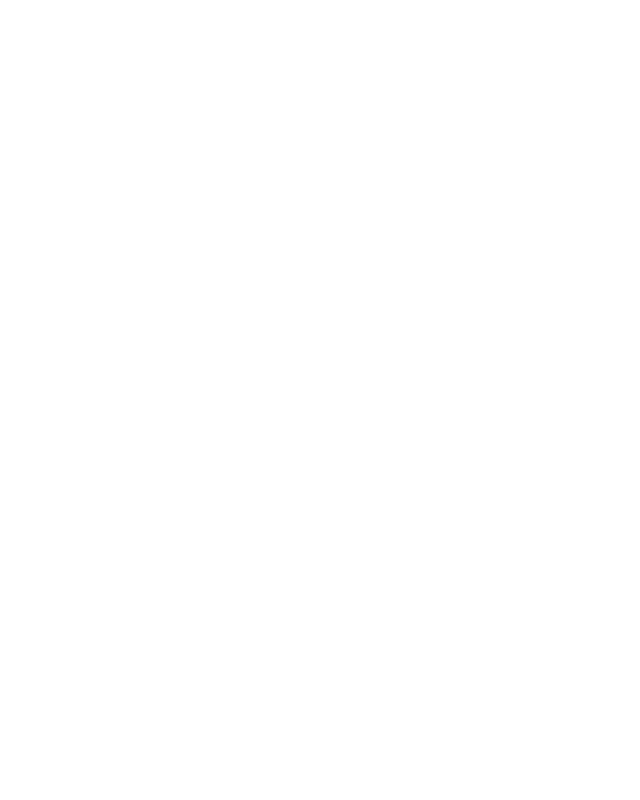
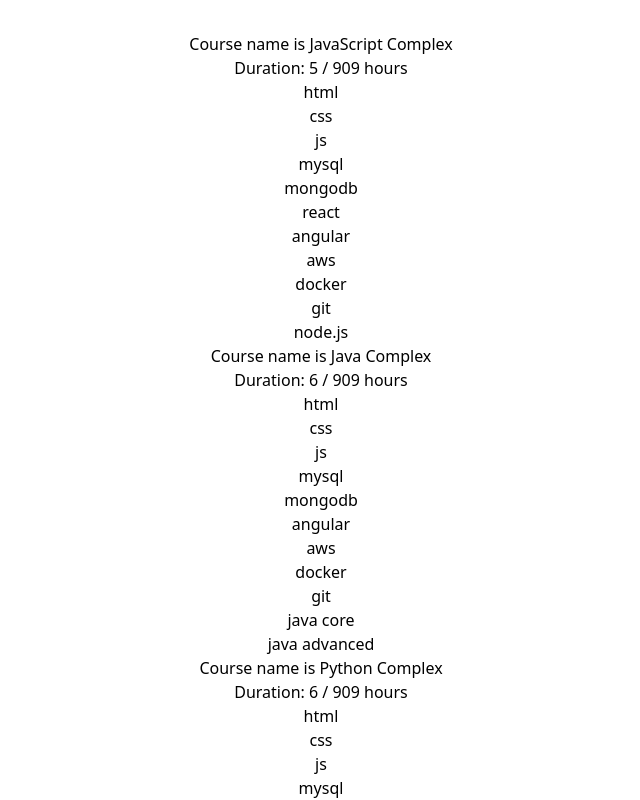
Before and after one commit to KotSerhii/react-2025-test, a React (Vite) app: page / in a window 1280 px wide. Shown: the top 800 px of the page, without its empty margins (319-959 px from the left). Built offline with nearby package versions, Linux system fonts and the light colour scheme.

Commit message:
Commit HomeWork1 Task4 add components

```diff
--- a/src/App.tsx
+++ b/src/App.tsx
@@ -1,10 +1,11 @@
 import './App.css'
+import CoursesList from "../src/components/CoursesList/CoursesList"
 
 function App() {
 
     return (
         <>
-
+<CoursesList/>
         </>
     )
 }
--- /dev/null
+++ b/src/components/CourseComponent/CourseComponent.tsx
@@ -0,0 +1,19 @@
+import type {FC} from 'react';
+import type {ICourse} from "../../models/ICourse";
+
+type MyPropsType={
+    course: ICourse;
+}
+const CourseComponent:FC<MyPropsType>=({course})=>{
+    return(
+  <div>
+<h2>Course name is {course.title}</h2>
+<p>Duration: {course.monthDuration} / {course.hourDuration} hours</p>
+      <ul>
+          {course.modules.map((module, index)=>
+              <li key={index}>{module}</li>)}
+      </ul>
+  </div>
+    )
+};
+export default CourseComponent;
--- /dev/null
+++ b/src/components/CoursesList/CoursesList.tsx
@@ -0,0 +1,15 @@
+import CourseComponent from "../CourseComponent/CourseComponent";
+import {coursesArray} from '../../data/CoursesArray';
+
+
+const CoursesList = () => {
+    return (
+        <div>
+            {
+                coursesArray.map((course, index) => <CourseComponent key={index} course={course}/>)
+            }
+        </div>
+    );
+};
+
+export default CoursesList;
```
Also changed, not shown: src/components/CourseComponenet/CourseComponent.tsx (deleted, +0 -12 lines).
